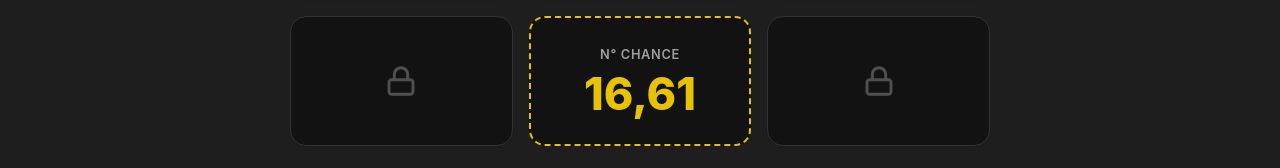
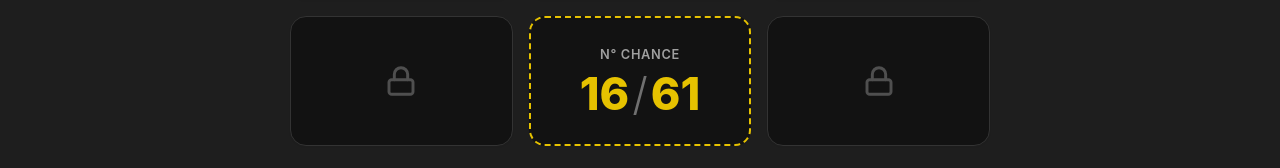
Before and after one commit to dawdesign/Numerastrologie-Pro, a React (Vite) app: page / in a window 1280 px wide. Both pictures are taken after a click on the button "Réinitialiser". Shown: the part 632-800 px from the top of the page. Built offline with nearby package versions, Linux system fonts and the light colour scheme.

Commit message:
feat: create Calculator page component with numerology and astrology engine integrations

```diff
--- a/src/pages/Calculator.tsx
+++ b/src/pages/Calculator.tsx
@@ -1379,7 +1379,13 @@ export default function Calculator() {
                                 {t('Lucky #')}
                             </div>
                             <div style={{ fontSize: 'clamp(1.2rem, 5vw, 2.8rem)', fontWeight: 800, color: 'var(--accent-gold)', lineHeight: 1 }}>
-                                {reading.luckyNumber.base !== reading.luckyNumber.flipped ? `${reading.luckyNumber.base},${reading.luckyNumber.flipped}` : reading.luckyNumber.base}
+                                {reading.luckyNumber.base !== reading.luckyNumber.flipped ? (
+                                    <>
+                                        <span>{reading.luckyNumber.base}</span>
+                                        <span style={{ color: 'var(--text-tertiary)', margin: '0 3px', fontWeight: 300 }}>/</span>
+                                        <span>{reading.luckyNumber.flipped}</span>
+                                    </>
+                                ) : reading.luckyNumber.base}
                             </div>
                         </div>
 
```
